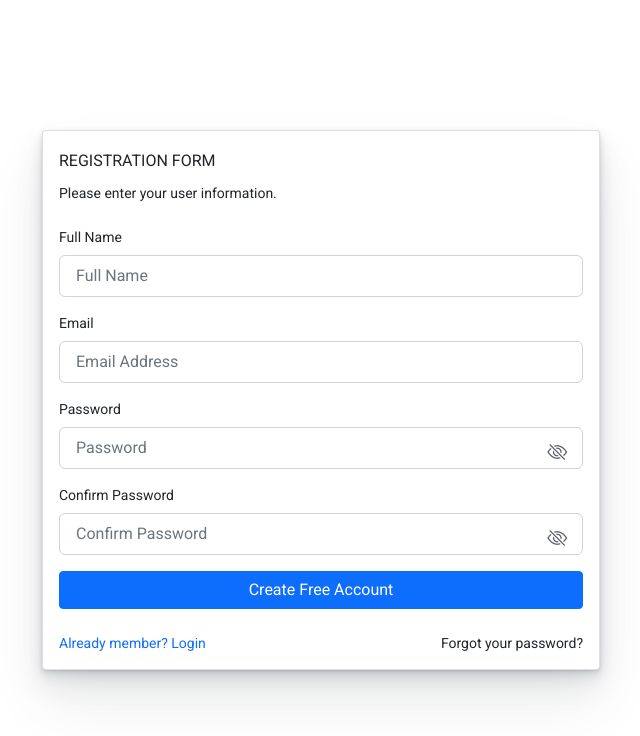
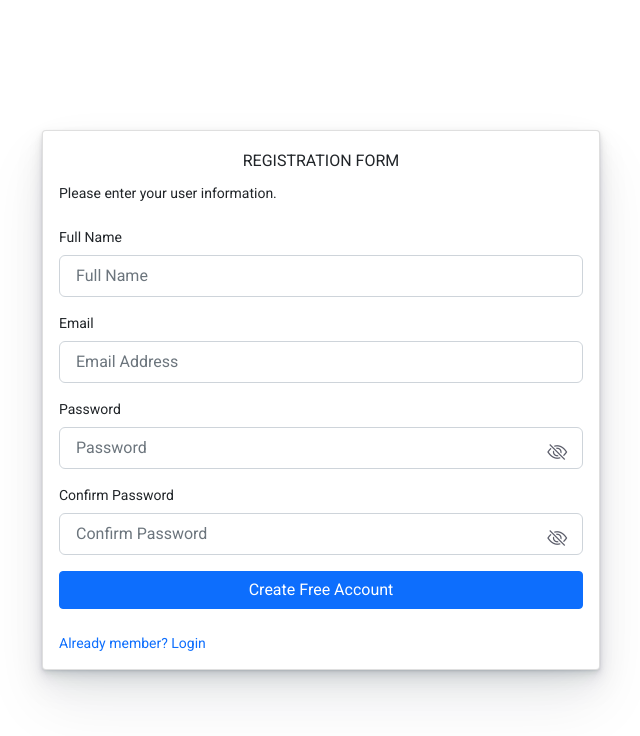
Before and after one commit to hudumadigital/finance-frontend, an Angular app: page /register in a window 1280 px wide. Shown: the top 736 px of the page, without its empty margins (319-959 px from the left). Built offline with nearby package versions, Linux system fonts and the light colour scheme.

Commit message:
minor changes to the regform

```diff
--- a/src/app/accounts/register/register.component.html
+++ b/src/app/accounts/register/register.component.html
@@ -5,7 +5,7 @@
         <div class="card-body p-6">
 
           <div class="mb-4">
-            <h3 class="mb-2">REGISTRATION FORM</h3>
+            <h3 class="mb-2" style="text-align: center;">REGISTRATION FORM</h3>
             <p class="mb-6">Please enter your user information.</p>
           </div>
 
@@ -72,11 +72,11 @@
 
               <div class="d-md-flex justify-content-between mt-4">
                 <div class="mb-2 mb-md-0">
-                  <a routerLink="/login">Already member? Login</a>
+                  <a routerLink="/login" >Already member? Login</a>
                 </div>
-                <div>
+                <!-- <div>
                   <a routerLink="/forgot-password" class="text-inherit">Forgot your password?</a>
-                </div>
+                </div> -->
               </div>
 
             </div>
```
Also changed, not shown: 1 other file (tests, documents, lock files or other folders).
